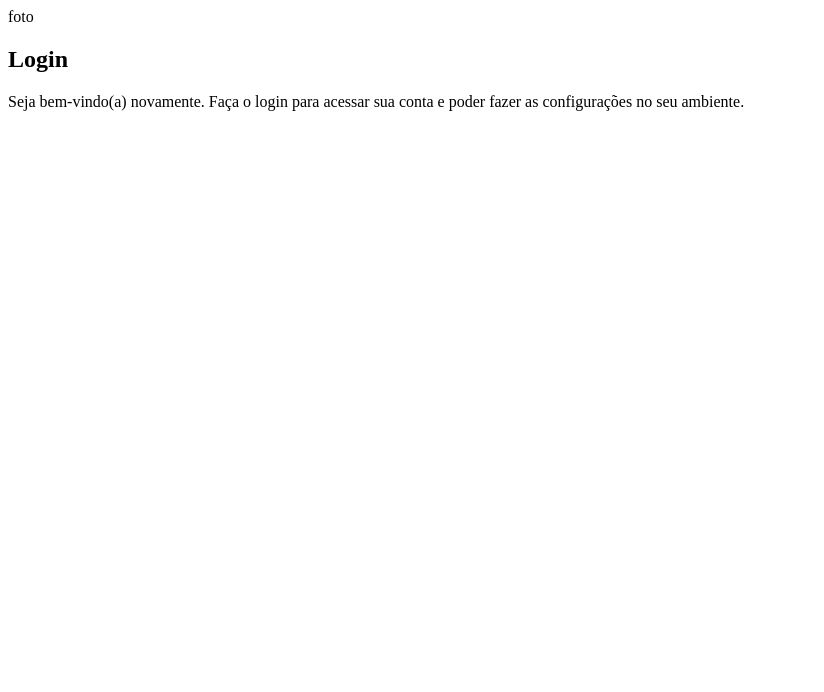
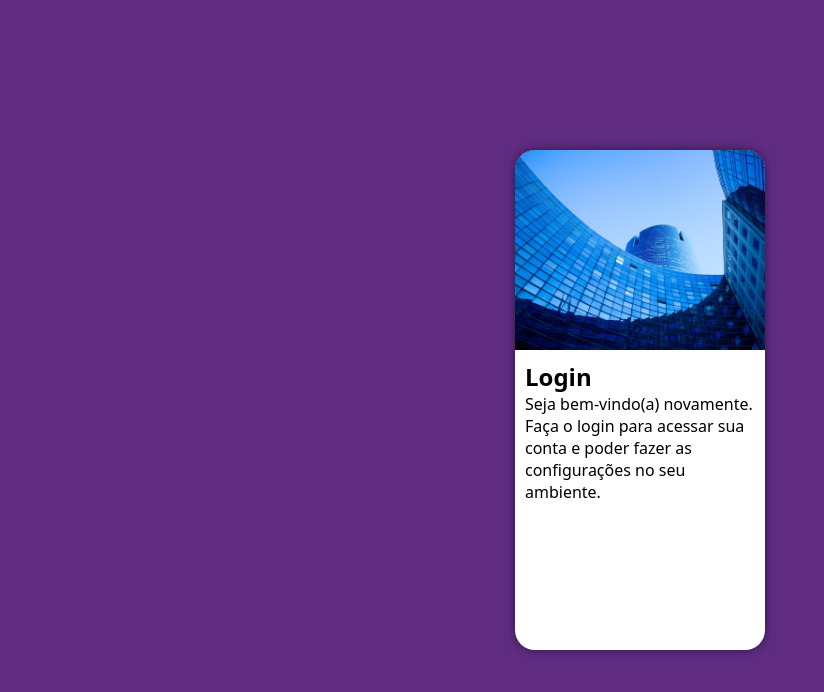
Before and after one commit to Henriquedweb/projeto-login, a plain HTML site: page index.html in a window 1280 px wide. Shown: the whole page, without its empty margins (0-824 px from the left). Drawn offline with Linux system fonts and the light colour scheme.

Commit message:
atualizei o projeto login

```diff
--- a/estilos/style.css
+++ b/estilos/style.css
@@ -5,3 +5,49 @@
     Verde: #49a09d
     Lilás: #5f2c82
 */
+
+* {
+    font-family: system-ui, -apple-system, BlinkMacSystemFont, 'Segoe UI', Roboto, Oxygen, Ubuntu, Cantarell, 'Open Sans', 'Helvetica Neue', sans-serif;
+    padding: 0px;
+    margin: 0px;
+    box-sizing: border-box;
+}
+
+body, html {
+    background-color: #5f2c82;
+    height: 100vh;
+    width: 100vw;
+}
+
+main {
+    position: relative;
+    height: 100vh;
+    width: 100vw;
+}
+
+section#login {
+    position: absolute;
+    top: 50%;
+    left: 50%;
+    transform: translate(-50%, -50%);
+    overflow: hidden;
+
+    background-color: white;
+    width: 250px;
+    height: 500px;
+    border-radius: 20px;
+    box-shadow: 0px 0px 10px rgba(0, 0, 0, 0.514);
+}
+
+section#login > div#imagem {
+    display: block;
+    background: #5f2c82 url(../imagens/predio.jpg) no-repeat;
+    background-size: cover;
+    background-position: left bottom;
+    height: 200px;
+}
+
+section#login > div#formulario {
+    display: block;
+    padding: 10px;
+}
--- a/index.html
+++ b/index.html
@@ -11,9 +11,9 @@
     <main>
         <section id="login">
             <div id="imagem">
-                foto
+
             </div>
-            <div id="formulário">
+            <div id="formulario">
                 <h1>Login</h1>
                 <p>Seja bem-vindo(a) novamente. Faça o login para acessar sua conta e poder fazer as configurações no seu ambiente.</p>
                 <form action="login.php" method="post">
```
Also changed, not shown: imagens/predio.jpg (added).
